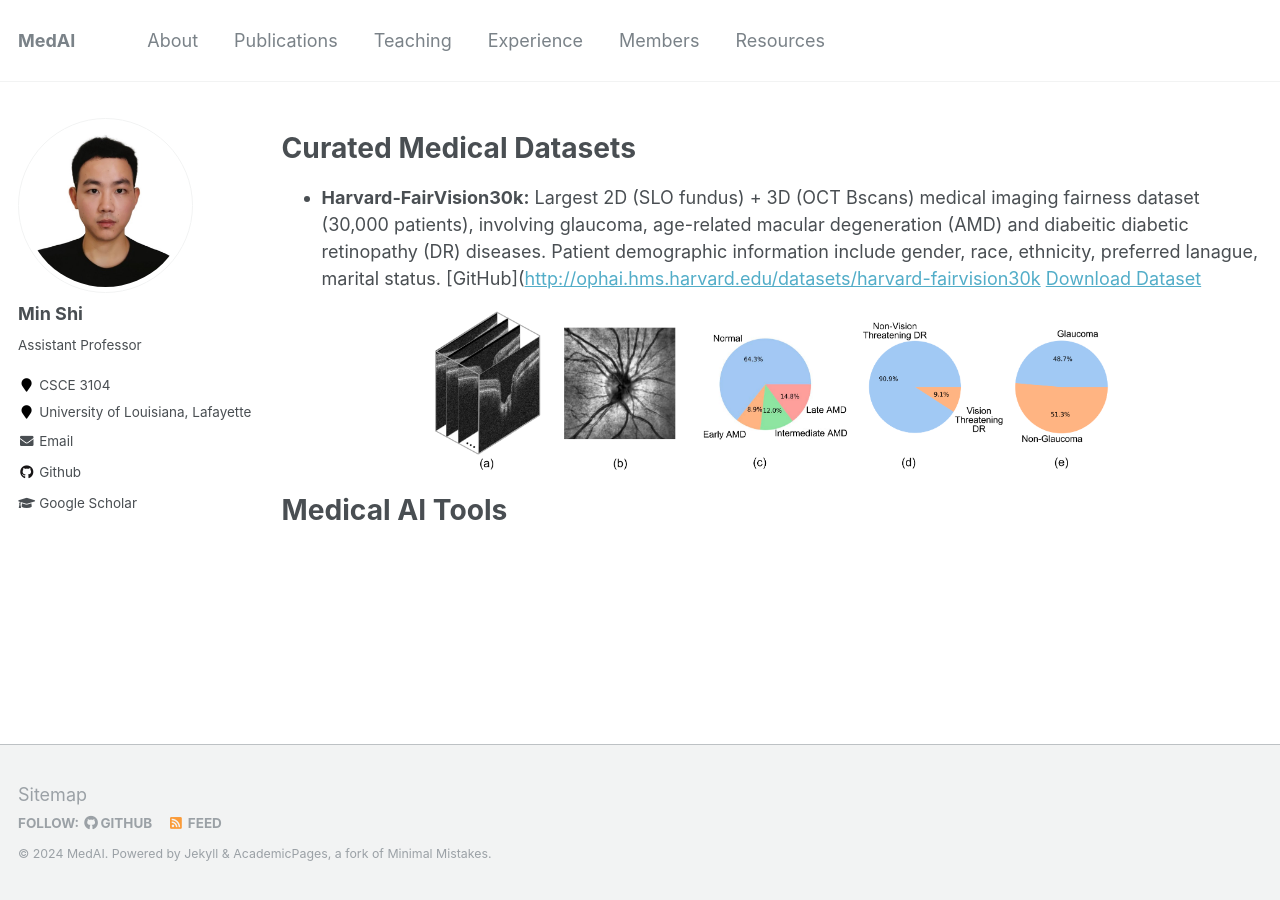
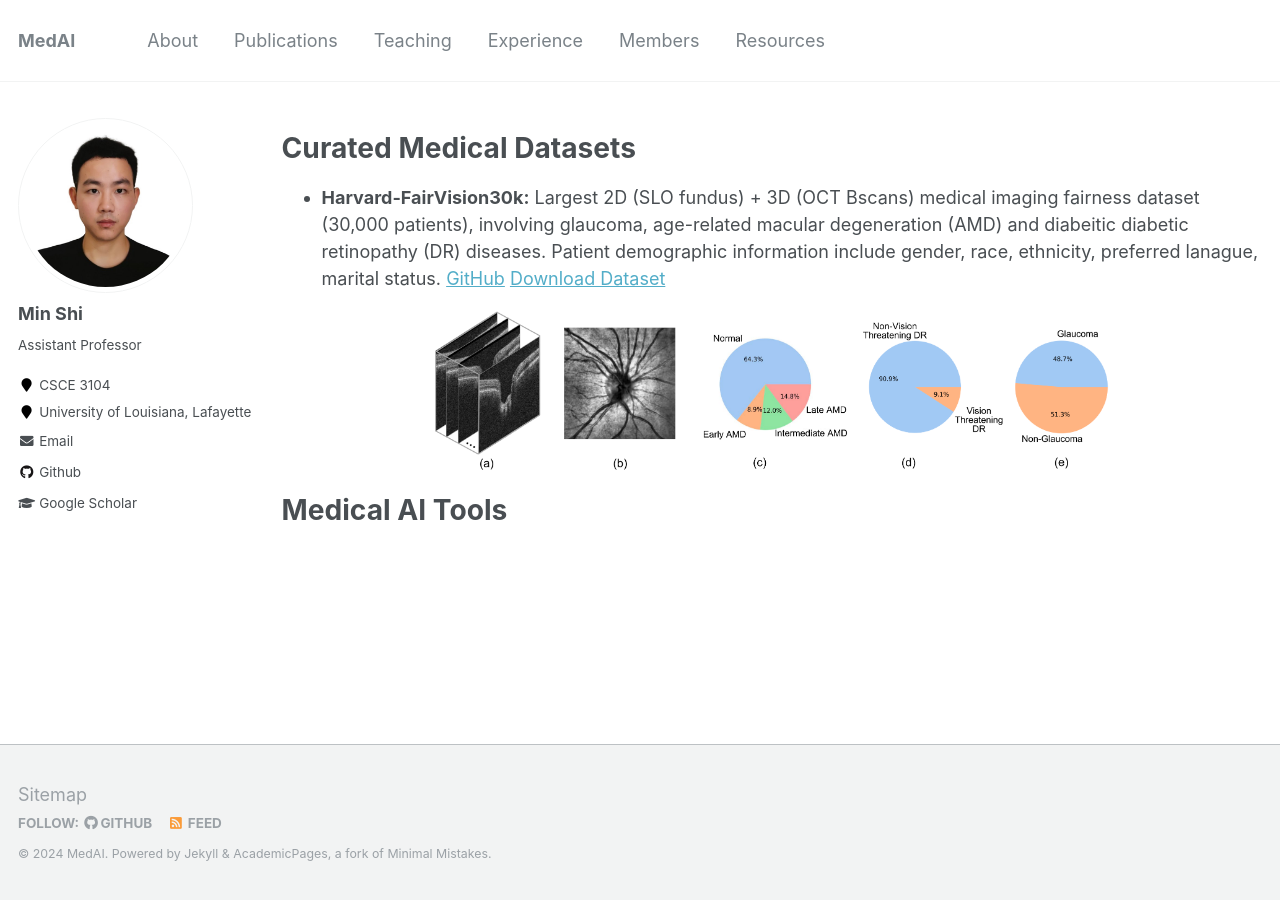
Before and after one commit to shiminxst/shiminxst.github.io, a Jekyll site: the page built from _pages/resource.md, in a window 1280 px wide. Built offline with Jekyll 4.4.1, drawn with Linux system fonts in a browser that asks for light colours; some of the changed lines change nothing that is shown.

Commit message:
Update resource.md

```diff
--- a/_pages/resource.md
+++ b/_pages/resource.md
@@ -10,7 +10,7 @@
 Curated Medical Datasets
 ======
 
-- **Harvard-FairVision30k:** Largest 2D (SLO fundus) + 3D (OCT Bscans) medical imaging fairness dataset (30,000 patients), involving glaucoma, age-related macular degeneration (AMD)  and diabeitic diabetic retinopathy (DR) diseases. Patient demographic information include gender, race, ethnicity, preferred lanague, marital status. [GitHub]([http://ophai.hms.harvard.edu/datasets/harvard-fairvision30k](https://github.com/Harvard-Ophthalmology-AI-Lab/FairVision/tree/main) [Download Dataset](http://ophai.hms.harvard.edu/datasets/harvard-fairvision30k)
+- **Harvard-FairVision30k:** Largest 2D (SLO fundus) + 3D (OCT Bscans) medical imaging fairness dataset (30,000 patients), involving glaucoma, age-related macular degeneration (AMD)  and diabeitic diabetic retinopathy (DR) diseases. Patient demographic information include gender, race, ethnicity, preferred lanague, marital status. [GitHub](https://github.com/Harvard-Ophthalmology-AI-Lab/FairVision/tree/main) [Download Dataset](http://ophai.hms.harvard.edu/datasets/harvard-fairvision30k)
 
 <p align="center">
     <img src="/images/img/project/fairvision.png" width="700">
```
